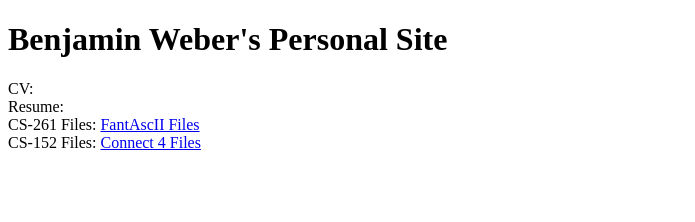
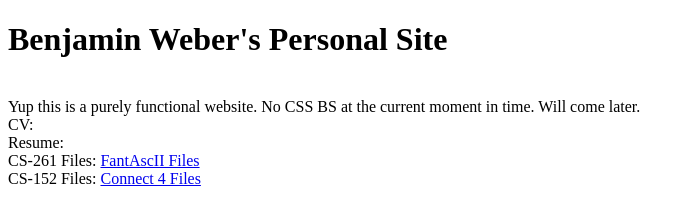
Before and after one commit to WeberMBenjamin/WeberMBenjamin.github.io, a plain HTML site: page index.html in a window 1280 px wide. Shown: the whole page, without its empty margins (0-695 px from the left). Drawn offline with Linux system fonts and the light colour scheme.

Commit message:
Update index.html

```diff
--- a/index.html
+++ b/index.html
@@ -5,6 +5,8 @@
             Benjamin M Weber
         </title>
         <h1> Benjamin Weber's Personal Site </h1>
+        <br>
+        Yup this is a purely functional website. No CSS BS at the current moment in time. Will come later.
     </head>
     <body>
         <div>
```
